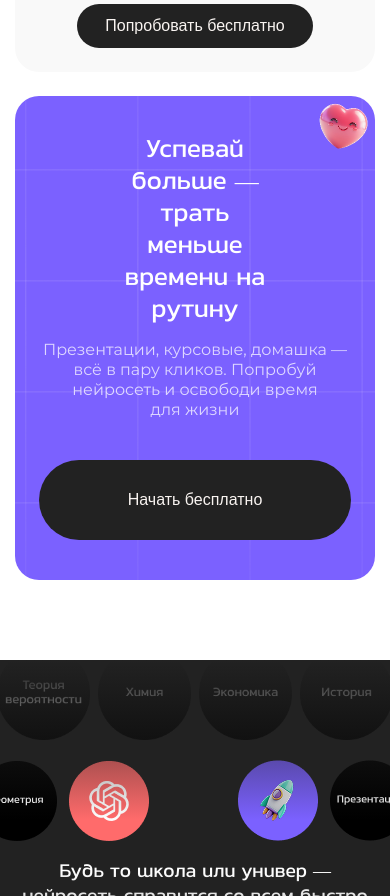
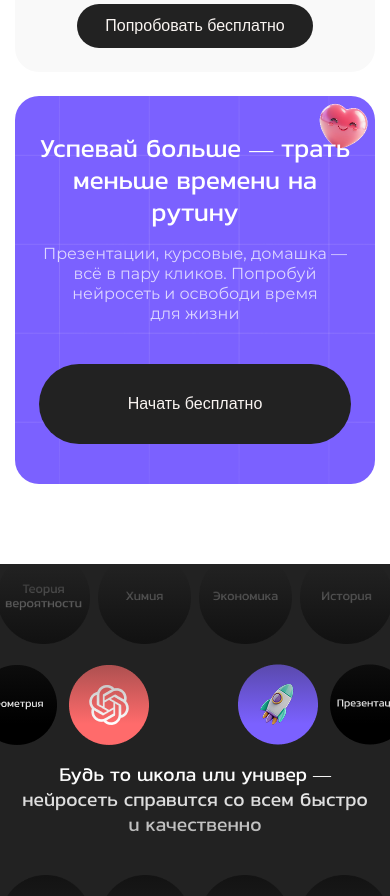
Before and after one commit to Garo1995/AI-assistant, a plain HTML site: page essay.html in a window 390 px wide. Shown: the part 3360-4256 px from the top of the page. Drawn offline with Linux system fonts and the light colour scheme.

Commit message:
Add files via upload

```diff
--- a/assets/css/home.css
+++ b/assets/css/home.css
@@ -840,7 +840,7 @@ p{
         font-size: 14px;
         line-height: 18px;
     }
-    .spending-less .assistant-info h2 {
+    .advantages-sec .assistant-info h2 {
         max-width: 166px;
     }
 }
```
